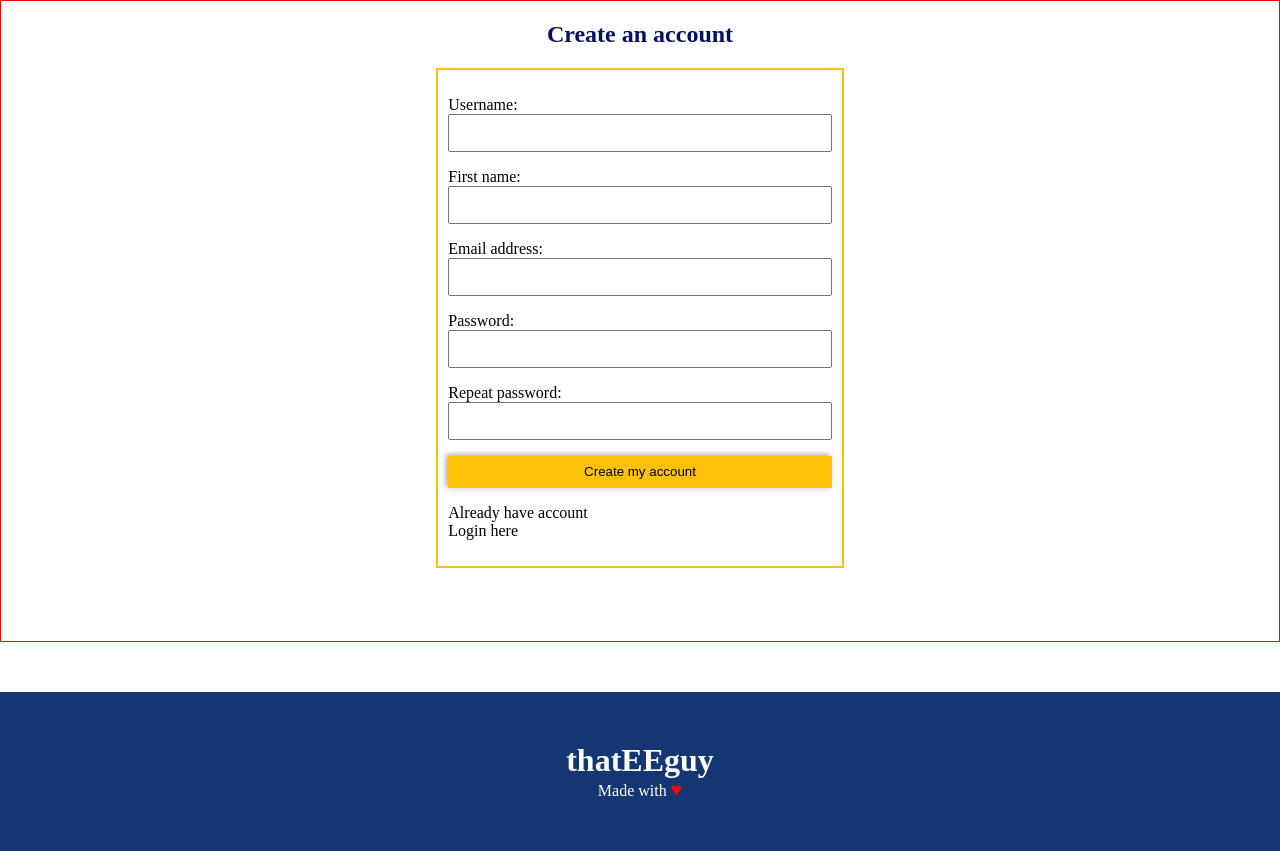
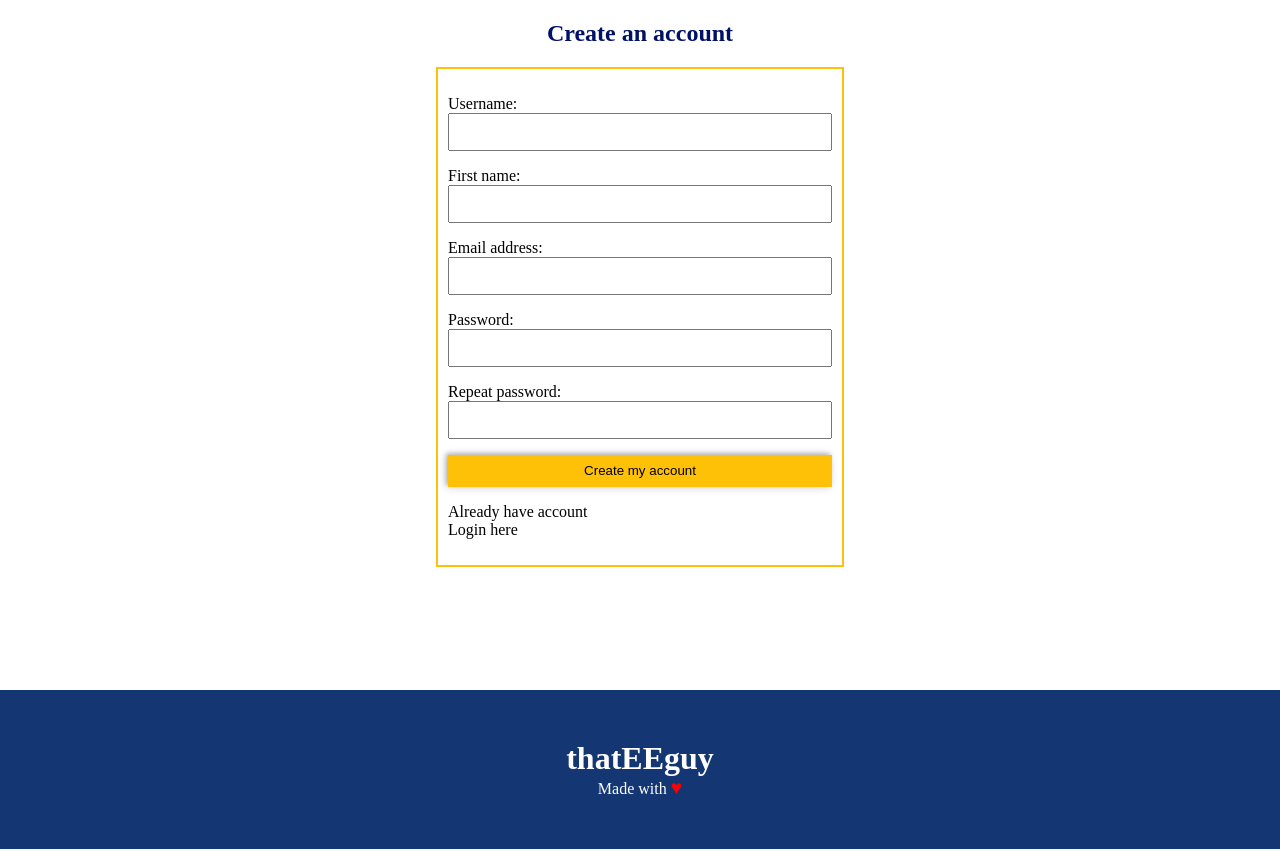
Before and after one commit to tarunxsh/thatEEguyBackend, a Django app: page /accounts/register/ in a window 1280 px wide. Shown: the part 85-936 px from the top of the page. Run offline with Django 3.2, Linux system fonts and the light colour scheme.

Commit message:
auth css bug

```diff
--- a/accounts/static/accounts/css/auth.css
+++ b/accounts/static/accounts/css/auth.css
@@ -1,5 +1,5 @@
 .auth {
-	border:1px solid red;
+	/*border:1px solid red;*/
 	display: flex;
 	flex-direction: column;
 	align-items: center;
```
